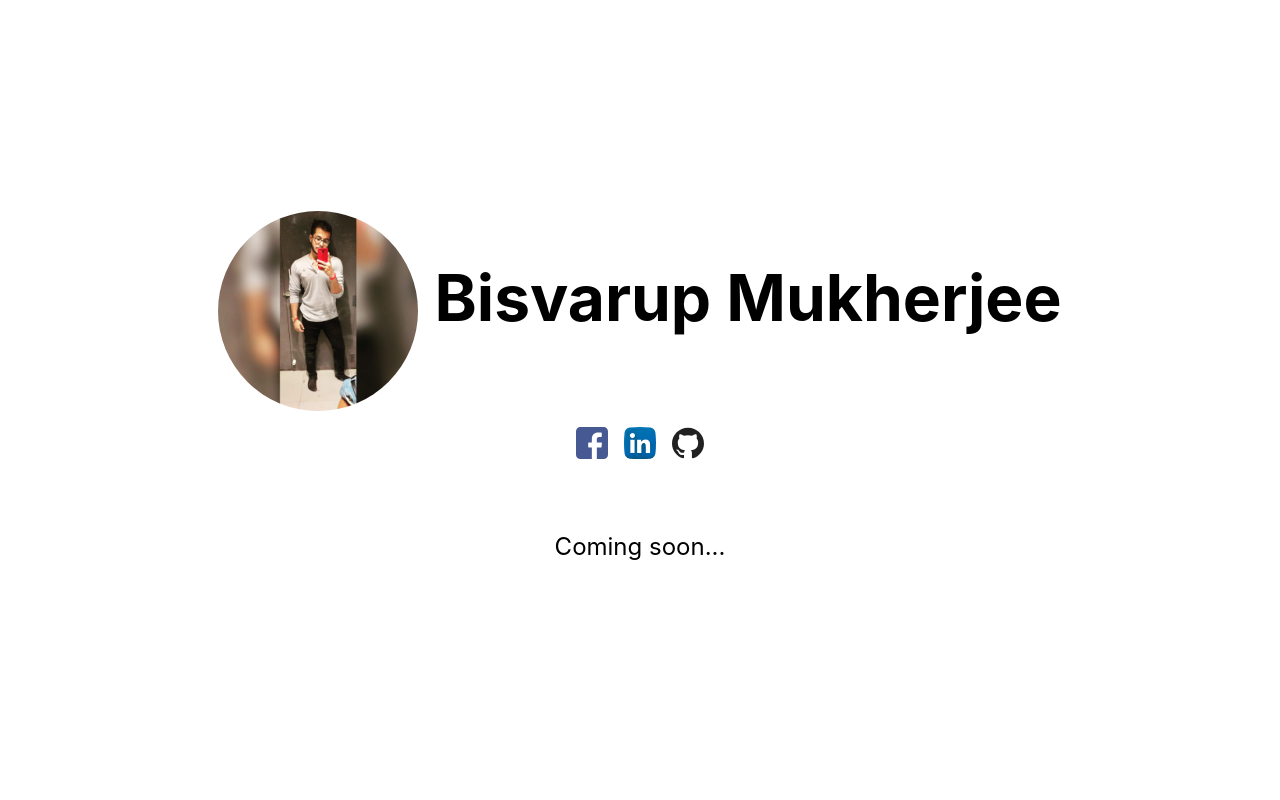
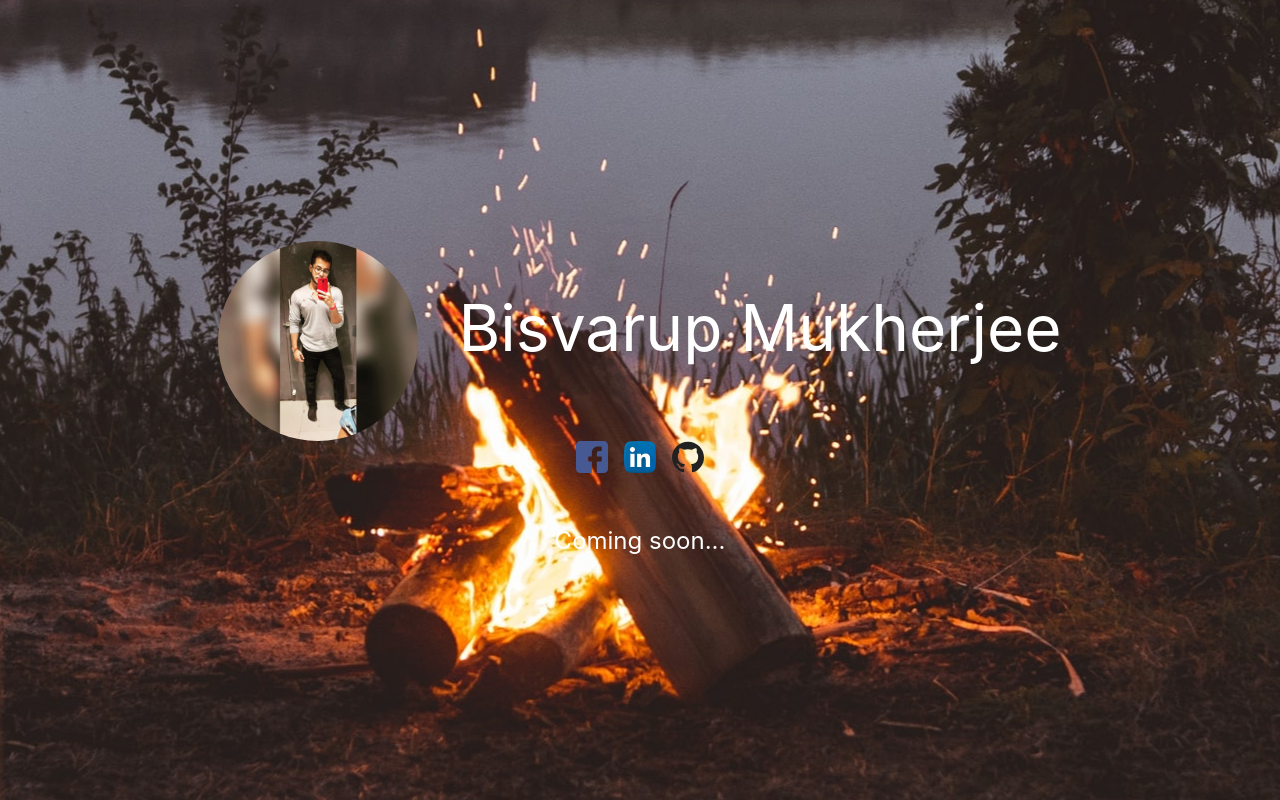
Before and after one commit to bisho1995/bisvarup, a Next.js app in the folder packages/personal-website/: page / in a window 1280 px wide. Built offline with nearby package versions, Linux system fonts and the light colour scheme.

Commit message:
adding bg image

```diff
--- a/packages/personal-website/pages/_document.jsx
+++ b/packages/personal-website/pages/_document.jsx
@@ -13,8 +13,10 @@ class MyDocument extends Document {
   render() {
     return (
       <Html lang="en">
-        <Head />
-        <body className="wrapper-w1">
+        <Head>
+          <link href="https://unpkg.com/tailwindcss@^1.0/dist/tailwind.min.css" rel="stylesheet" />
+        </Head>
+        <body className="bg-gray-100">
           <Main />
           <NextScript />
         </body>
--- a/packages/personal-website/pages/attribution.jsx
+++ b/packages/personal-website/pages/attribution.jsx
@@ -23,6 +23,7 @@ export default function Attribution() {
             from
             <a href="https://www.flaticon.com/" title="Flaticon">www.flaticon.com</a>
           </div>
+          <div>Photo by Vadim Sadovski on Unsplash</div>
         </div>
       </div>
     </>
--- a/packages/personal-website/pages/index.jsx
+++ b/packages/personal-website/pages/index.jsx
@@ -3,25 +3,26 @@ import Head from 'next/head';
 import styles from '../styles/index.scss';
 
 const Home = () => (
-  <div className="container">
+  <div className="container" style={{ minWidth: '100%', color: '#fff' }}>
     <Head>
       <title>Bisvarup Mukherjee</title>
       <link rel="icon" href="/favicon.ico" />
     </Head>
 
-    <div className="wrapper">
+    <div className="wrapper block md:flex">
       <img
         alt="Bisvarup Mukherjee"
         src="/images/profile_photo.jpg"
         draggable="false"
+        className="rounded-full sm:m-0 md:mr-10"
       />
       <h1 className="title">Bisvarup Mukherjee</h1>
     </div>
 
     <p>
-      <a style={{ margin: '0 8px' }} href="https://www.facebook.com/bisvarup.mukherjee.9/" target="_blank" rel="noreferrer noopener nofollow"><img src="/images/facebook.svg" alt="facebook" style={{ height: 32 }} /></a>
-      <a style={{ margin: '0 8px' }} href="https://www.linkedin.com/in/bisvarup-mukherjee-78865a131/" target="_blank" rel="noreferrer noopener nofollow"><img src="/images/linkedin.svg" alt="linkedin" style={{ height: 32 }} /></a>
-      <a style={{ margin: '0 8px' }} href="https://github.com/bisho1995/" target="_blank" rel="noreferrer noopener nofollow"><img src="/images/github.svg" alt="github" style={{ height: 32 }} /></a>
+      <a style={{ margin: '0 8px' }} href="https://www.facebook.com/bisvarup.mukherjee.9/" target="_blank" rel="noreferrer noopener nofollow"><img src="/images/facebook.svg" alt="facebook" style={{ height: 32 }} className="inline-block" /></a>
+      <a style={{ margin: '0 8px' }} href="https://www.linkedin.com/in/bisvarup-mukherjee-78865a131/" target="_blank" rel="noreferrer noopener nofollow"><img src="/images/linkedin.svg" alt="linkedin" style={{ height: 32 }} className="inline-block" /></a>
+      <a style={{ margin: '0 8px' }} href="https://github.com/bisho1995/" target="_blank" rel="noreferrer noopener nofollow"><img src="/images/github.svg" alt="github" style={{ height: 32 }} className="inline-block" /></a>
     </p>
     <p className="description">Coming soon...</p>
 
--- a/packages/personal-website/styles/index.scss
+++ b/packages/personal-website/styles/index.scss
@@ -1,17 +1,20 @@
+body {
+  background-image: url("/images/background.jpg");
+  background-repeat: no-repeat;
+  background-attachment: fixed;
+  background-position: center;
+}
+
 .wrapper {
-  display: flex;
 
   img {
-    border-radius: 50%;
     height: 200px;
     width: 200px;
-    margin-right: 16px;
   }
 }
 
 @media only screen and (max-width: 540px) {
   .wrapper {
-    flex-direction: column;
 
     .title {
         font-size: 3rem !important;
@@ -19,7 +22,6 @@
     }
 
     img {
-      margin: 0px auto;
       height: 150px;
       width: 150px;
     }
```
Also changed, not shown: packages/personal-website/public/images/background.jpg (added).
